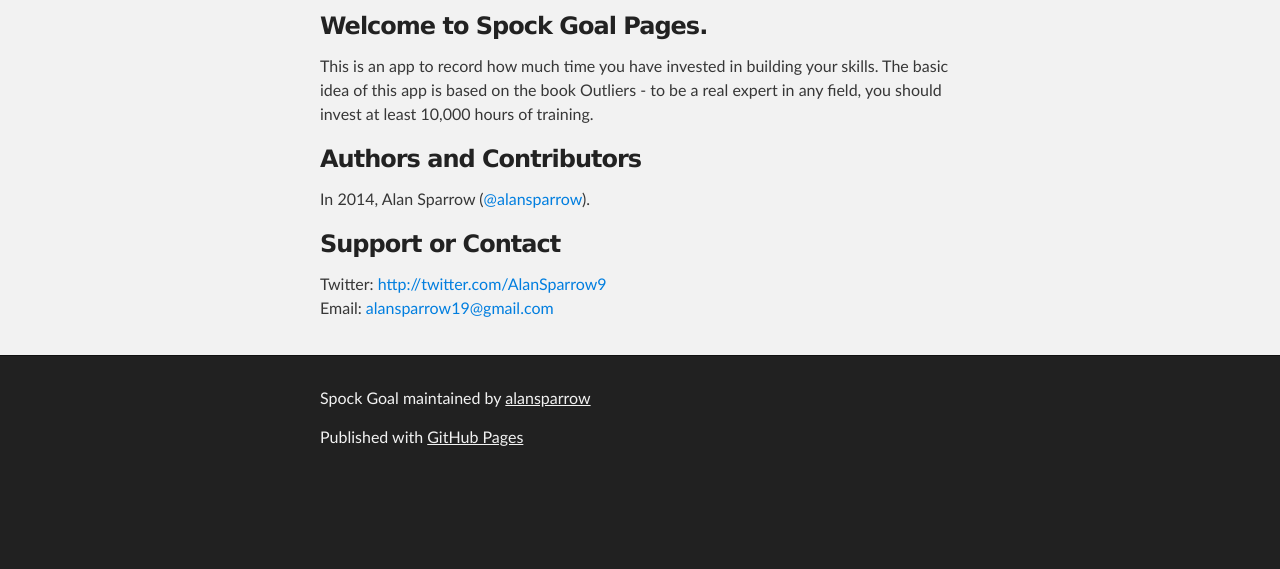
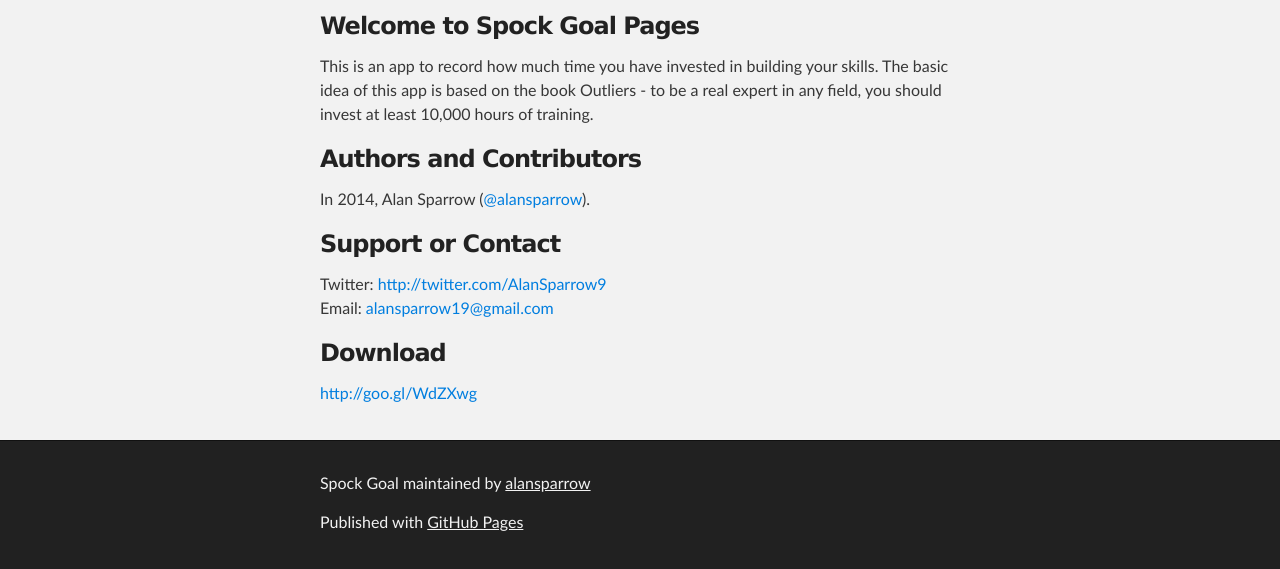
Before and after one commit to alansparrow/SpockGoal-ios, a plain HTML site: page index.html in a window 1280 px wide. Shown: the part 252-821 px from the top of the page. Before the commit the page ends 800 px from the top, so only its background shows below. Drawn offline with Linux system fonts and the light colour scheme.

Commit message:
Create gh-pages branch via GitHub

```diff
--- a/index.html
+++ b/index.html
@@ -32,7 +32,7 @@
     <div id="main_content_wrap" class="outer">
       <section id="main_content" class="inner">
         <h3>
-<a name="welcome-to-spock-goal-pages" class="anchor" href="#welcome-to-spock-goal-pages"><span class="octicon octicon-link"></span></a>Welcome to Spock Goal Pages.</h3>
+<a name="welcome-to-spock-goal-pages" class="anchor" href="#welcome-to-spock-goal-pages"><span class="octicon octicon-link"></span></a>Welcome to Spock Goal Pages</h3>
 
 <p>This is an app to record how much time you have invested in building your skills. The basic idea of this app is based on the book Outliers - to be a real expert in any field, you should invest at least 10,000 hours of training. </p>
 
@@ -46,6 +46,11 @@
 
 <p>Twitter: <a href="http://twitter.com/AlanSparrow9">http://twitter.com/AlanSparrow9</a> <br>
 Email: <a href="mailto:alansparrow19@gmail.com">alansparrow19@gmail.com</a></p>
+
+<h3>
+<a name="download" class="anchor" href="#download"><span class="octicon octicon-link"></span></a>Download</h3>
+
+<p><a href="http://goo.gl/WdZXwg">http://goo.gl/WdZXwg</a></p>
       </section>
     </div>
 
--- a/params.json
+++ b/params.json
@@ -1 +1 @@
-{"name":"Spock Goal","tagline":"Turn your effort into insightful NUMBER","body":"\r\n\r\n### Welcome to Spock Goal Pages.\r\nThis is an app to record how much time you have invested in building your skills. The basic idea of this app is based on the book Outliers - to be a real expert in any field, you should invest at least 10,000 hours of training. \r\n\r\n### Authors and Contributors\r\nIn 2014, Alan Sparrow (@alansparrow).\r\n\r\n### Support or Contact\r\nTwitter: http://twitter.com/AlanSparrow9 <br>\r\nEmail: alansparrow19@gmail.com\r\n","google":"UA-51104000-1","note":"Don't delete this file! It's used internally to help with page regeneration."}
+{"name":"Spock Goal","tagline":"Turn your effort into insightful NUMBER","body":"\r\n### Welcome to Spock Goal Pages\r\nThis is an app to record how much time you have invested in building your skills. The basic idea of this app is based on the book Outliers - to be a real expert in any field, you should invest at least 10,000 hours of training. \r\n\r\n### Authors and Contributors\r\nIn 2014, Alan Sparrow (@alansparrow).\r\n\r\n### Support or Contact\r\nTwitter: http://twitter.com/AlanSparrow9 <br>\r\nEmail: alansparrow19@gmail.com\r\n\r\n### Download\r\nhttp://goo.gl/WdZXwg\r\n","google":"UA-51104000-1","note":"Don't delete this file! It's used internally to help with page regeneration."}
```
